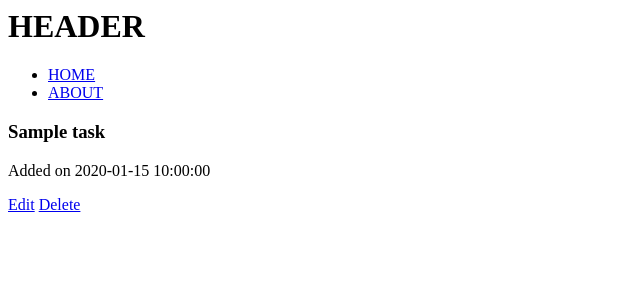
After one commit to coldkillerr/task-adder-using-flask, a Flask app: template templates/starters/index.html in a window 1280 px wide. The commit adds this page. Shown: the top 300 px of the page, without its empty margins (0-640 px from the left). Run offline with Flask 2, Linux system fonts and the light colour scheme; the template is opened without the code that fills it: most values are stand-ins (such as "Sample title", 1, 10 or a date in 2020).

Commit message:
added base.html , index.html,about.html

```diff
--- a/app.py
+++ b/app.py
@@ -11,8 +11,11 @@ app=Flask(__name__)
 @app.route('/') #this is the decorator to the function index()
 @app.route('/index') # you can add more than one routes
 def index():
-    return render_template('index2.html',current_title='NEW TITLE') # here you can add the required html and pass values to the html . We can use {{ }} to use passed values in the html file
+    return render_template('index.html',current_title='NEW TITLE') # here you can add the required html and pass values to the html . We can use {{ }} to use passed values in the html file
 
+@app.route('/about')
+def about():
+	return render_template('about.html')
 if __name__=='__main__' :
 
     app.run(debug=True)
--- a/templates/base.html
+++ b/templates/base.html
@@ -1,35 +1,11 @@
-<!doctype html>
-<html lang="en">
-  <head>
-    <!-- Required meta tags -->
-    <meta charset="utf-8">
-    <meta name="viewport" content="width=device-width, initial-scale=1, shrink-to-fit=no">
 
-    <!-- Bootstrap CSS -->
-    <link rel="stylesheet" href="https://stackpath.bootstrapcdn.com/bootstrap/4.5.0/css/bootstrap.min.css" integrity="sha384-9aIt2nRpC12Uk9gS9baDl411NQApFmC26EwAOH8WgZl5MYYxFfc+NcPb1dKGj7Sk" crossorigin="anonymous">
+	<h1>HEADER</h1>
+	<ul>
+		<li><a href="#">HOME</a></li>
+		<li><a href="#">ABOUT</a></li>
+	</ul>
 
-    <title>Tasks</title>
-  </head>
-  <body>
-    <div class="container-fluid">
-      <nav class="navbar navbar-expand-lg navbar-light bg-light">
-        <ul class="navbar-nav">
-          <li class="nav-item"><a href="{{ url_for('index') }}" class="nav-link">Tasks</a></li>
-          <li class="nav-item"><a href="{{ url_for('add') }}" class="nav-link">Add New</a></li>
-        </ul>
-      </nav>
-      <br>
-      {% with messages = get_flashed_messages() %}
-        {% if messages %}
-          {% for message in messages %}
-          <div class="alert alert-primary">
-            {{ message }}
-          </div>
-          {% endfor %}
-        {% endif %}
-      {% endwith %}
-      <br>
-      {% block main %}{% endblock %}
-    </div>
-  </body>
-</html>
+
+
+{% block main %}
+{% endblock %}
--- /dev/null
+++ b/templates/starters/index.html
@@ -0,0 +1,14 @@
+{% extends "base.html" %}
+
+{% block main %}
+  {% for task in tasks %}
+    <div class="card">
+      <div class="card-body">
+        <h3>{{ task.title }}</h3>
+        <p>Added on {{ task.date }}</p>
+        <a href="{{ url_for('edit', task_id=task.id) }}" class="btn btn-primary">Edit</a>
+        <a href="{{ url_for('delete', task_id=task.id) }}" class="btn btn-danger">Delete</a>
+      </div>
+    </div>
+  {% endfor %}
+{% endblock %}
```
Also changed, not shown: templates/about.html (added, +8 -0 lines), templates/index.html (+3 -10 lines), templates/index2.html (deleted, +0 -13 lines), templates/starters/base.html (added, +35 -0 lines), templates/starters/add.html (renamed from templates/add.html), templates/starters/delete.html (renamed from templates/delete.html), templates/starters/edit.html (renamed from templates/edit.html).
